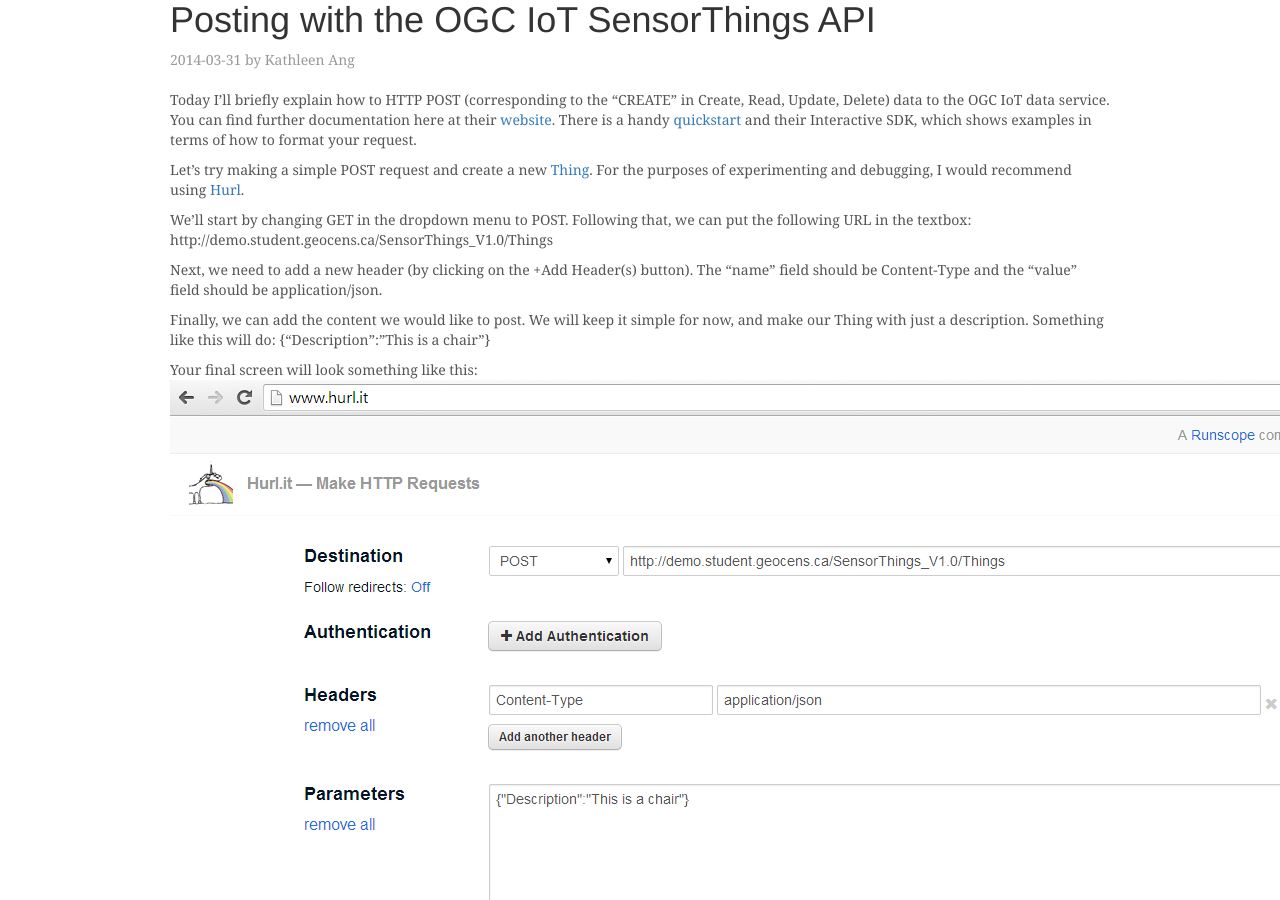
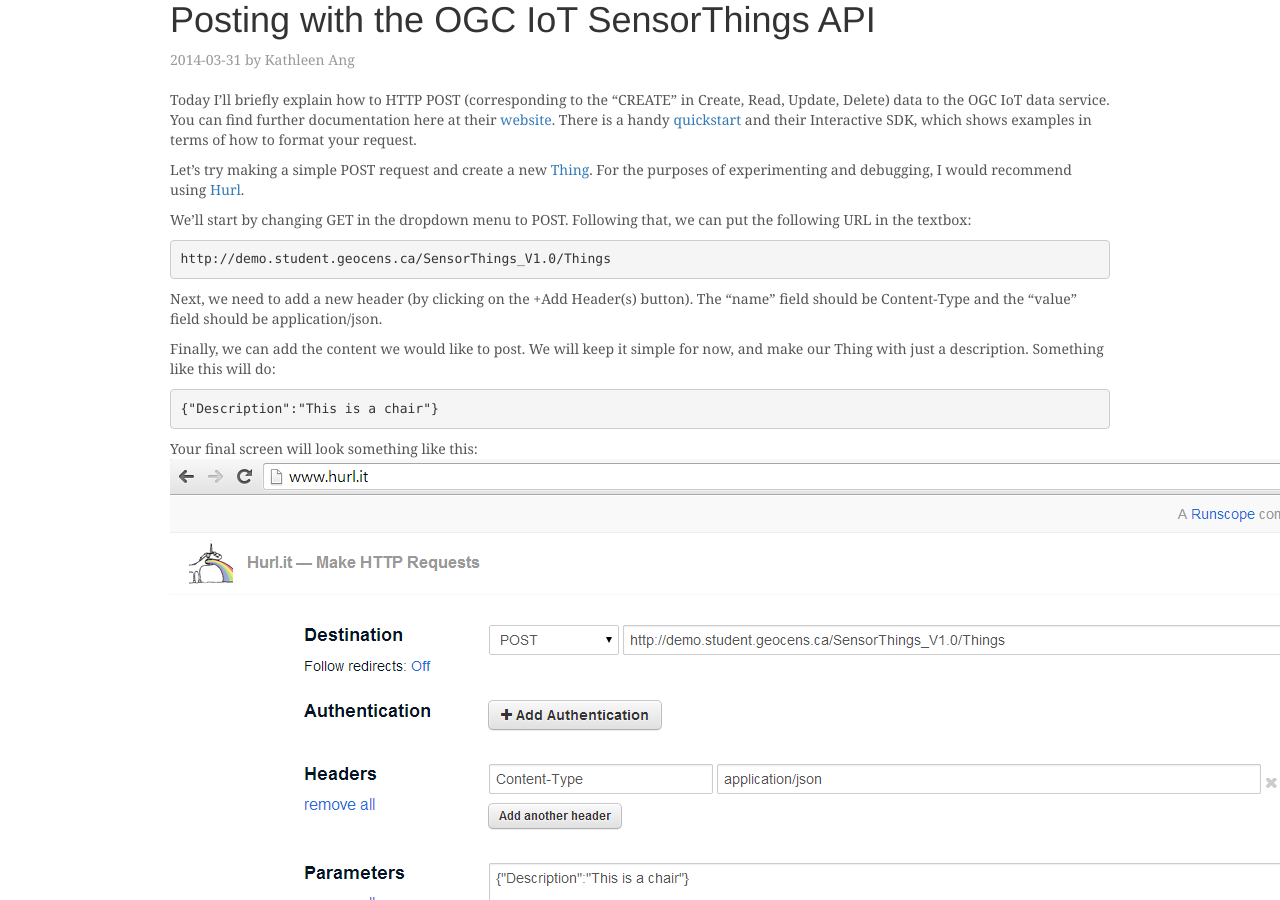
Before and after one commit to ThatGeoGuy/ENGO500, a Jekyll site: the page built from _posts/2014-03-31-posting-with-the-ogc-iot-sensorthings-api.markdown, in a window 1280 px wide and 900 px high. Built offline with Jekyll 4.4.1, drawn with Linux system fonts in a browser that asks for light colours; nearby versions of some CDN libraries.

Commit message:
Attempt 2 to fix up post 2...

```diff
--- a/_posts/2014-03-31-posting-with-the-ogc-iot-sensorthings-api.markdown
+++ b/_posts/2014-03-31-posting-with-the-ogc-iot-sensorthings-api.markdown
@@ -15,17 +15,19 @@
 Let's try making a simple POST request and create a new [Thing](http://ogc-iot.github.io/ogc-iot-api/datamodel.html). For the purposes of experimenting and debugging, I would recommend using [Hurl](http://www.hurl.it/).
 
 We'll start by changing GET in the dropdown menu to POST. Following that, we can put the following URL in the textbox:
+
     http://demo.student.geocens.ca/SensorThings_V1.0/Things
 
 Next, we need to add a new header (by clicking on the +Add Header(s) button). The "name" field should be Content-Type and the "value" field should be application/json.
 
 Finally, we can add the content we would like to post. We will keep it simple for now, and make our Thing with just a description. Something like this will do:
+
     {"Description":"This is a chair"}
 
 Your final screen will look something like this:
-![](http://thatgeoguy.github.io/ENGO500/images/hurl_screenshot.png)
+![Screen set-up]({{ site.url }}/images/hurl_screenshot.png)
 
 Once you send it (just click Launch Request), the response you will get is 201 Created:
-![](http://thatgeoguy.github.io/ENGO500/images/hurl_result.png)
+![Success]({{ site.url }}/images/hurl_result.png)
 
 And there you have it! Happy POST-ing :)
```
